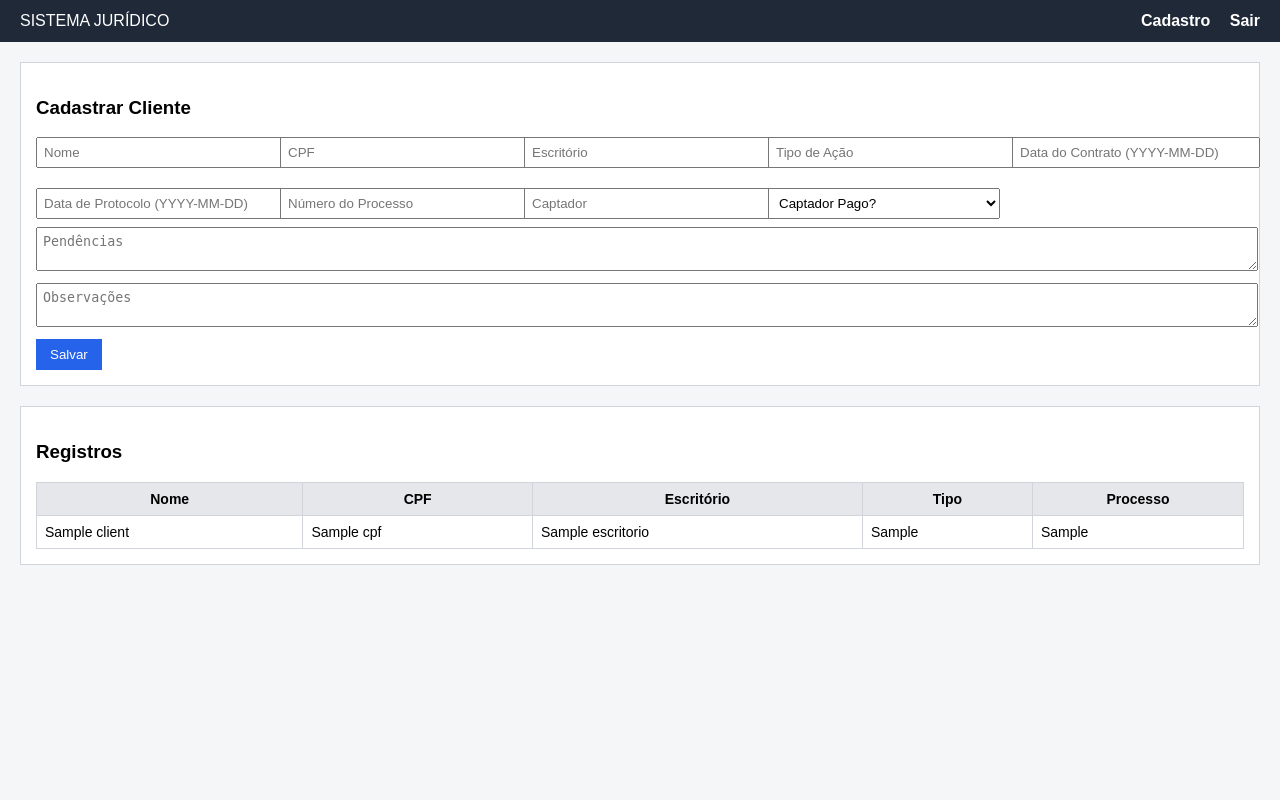
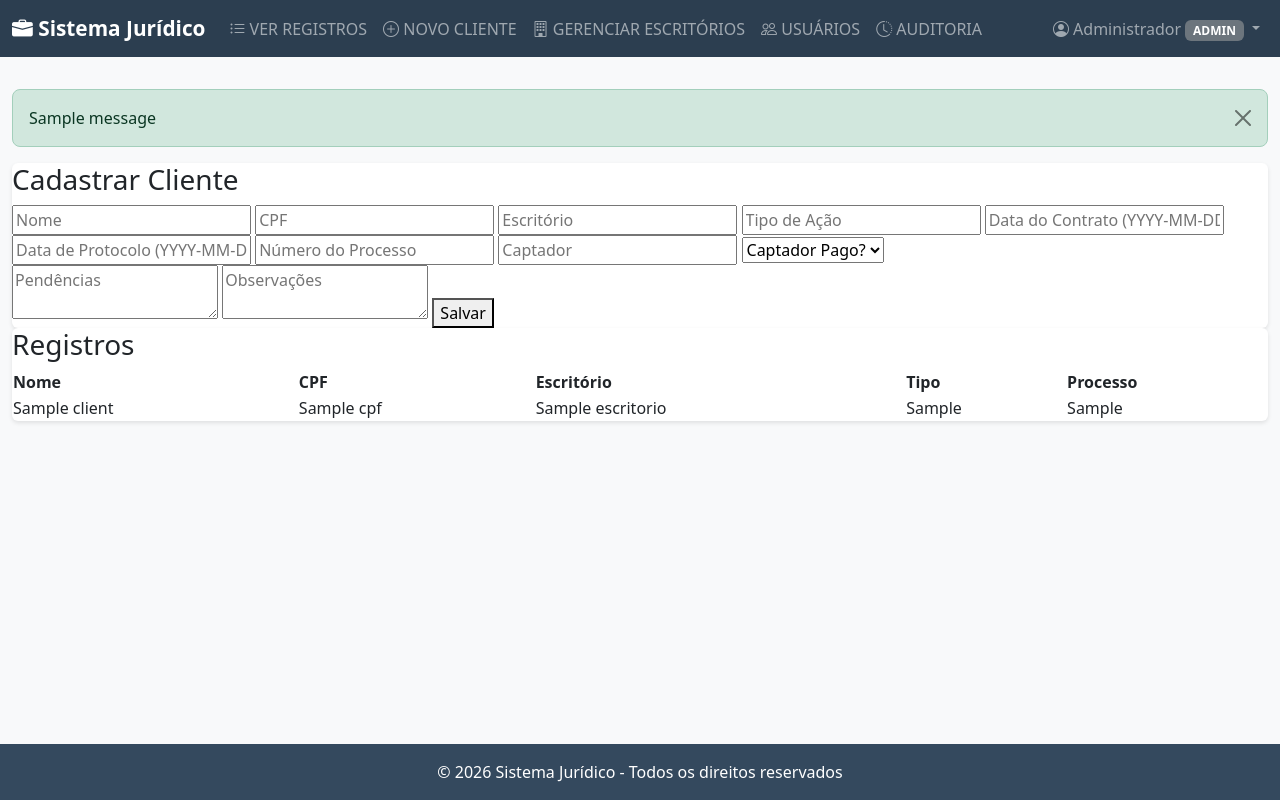
Before and after one commit to bponedev/SISTEMA-JURIDICO, a Flask app: template templates/clients.html in a window 1280 px wide. Run offline with Flask 3, Linux system fonts and the light colour scheme; a user stored in the database is signed in; tables that the repository leaves empty hold one stand-in row (values such as "Sample post"); the template is opened without the code that fills it: most values are stand-ins (such as "Sample title", 1, 10 or a date in 2020); one stand-in notice (Sample message) is shown.

Commit message:
Update base.html

```diff
--- a/templates/base.html
+++ b/templates/base.html
@@ -1,87 +1,154 @@
 <!DOCTYPE html>
-<html lang="pt-br">
+<html lang="pt-BR">
 <head>
     <meta charset="UTF-8">
-    <title>{{ title or 'Sistema Jurídico' }}</title>
-    <meta name="viewport" content="width=device-width, initial-scale=1">
+    <meta name="viewport" content="width=device-width, initial-scale=1.0">
+    <title>{% block title %}Sistema Jurídico{% endblock %}</title>
+    <link href="https://cdn.jsdelivr.net/npm/bootstrap@5.3.0/dist/css/bootstrap.min.css" rel="stylesheet">
+    <link href="https://cdn.jsdelivr.net/npm/bootstrap-icons@1.10.0/font/bootstrap-icons.css" rel="stylesheet">
+    <style>
+        :root {
+            --primary-color: #2c3e50;
+            --secondary-color: #34495e;
+            --accent-color: #3498db;
+        }
 
-    <style>
         body {
-            margin: 0;
-            font-family: Arial, Helvetica, sans-serif;
-            background: #f4f6f8;
+            min-height: 100vh;
+            display: flex;
+            flex-direction: column;
         }
-        header {
-            background: #1f2937;
+
+        .navbar {
+            background-color: var(--primary-color) !important;
+        }
+
+        .navbar-brand {
+            font-weight: bold;
+            font-size: 1.3rem;
+        }
+
+        .content-wrapper {
+            flex: 1;
+            padding: 2rem 0;
+            background-color: #f8f9fa;
+        }
+
+        .card {
+            box-shadow: 0 2px 4px rgba(0,0,0,0.1);
+            border: none;
+        }
+
+        .btn-primary {
+            background-color: var(--accent-color);
+            border-color: var(--accent-color);
+        }
+
+        .btn-primary:hover {
+            background-color: #2980b9;
+            border-color: #2980b9;
+        }
+
+        .table {
+            background-color: white;
+        }
+
+        footer {
+            background-color: var(--secondary-color);
             color: white;
-            padding: 12px 20px;
-            display: flex;
-            justify-content: space-between;
-            align-items: center;
+            padding: 1rem 0;
+            margin-top: auto;
         }
-        nav a {
-            color: white;
-            text-decoration: none;
-            margin-left: 15px;
-            font-weight: bold;
-        }
-        main {
-            padding: 20px;
-        }
-        table {
-            width: 100%;
-            border-collapse: collapse;
-            background: white;
-        }
-        th, td {
-            border: 1px solid #d1d5db;
-            padding: 8px;
-            font-size: 14px;
-        }
-        th {
-            background: #e5e7eb;
-        }
-        form input, form textarea, form select {
-            width: 100%;
-            padding: 6px;
-            margin-bottom: 8px;
-        }
-        button {
-            padding: 8px 14px;
-            background: #2563eb;
-            color: white;
-            border: none;
-            cursor: pointer;
-        }
-        button:hover {
-            background: #1d4ed8;
-        }
-        .grid {
-            display: grid;
-            grid-template-columns: repeat(auto-fit,minmax(220px,1fr));
-            gap: 12px;
-        }
-        .card {
-            background: white;
-            padding: 15px;
-            margin-bottom: 20px;
-            border: 1px solid #d1d5db;
+
+        .alert {
+            border-radius: 0.5rem;
         }
     </style>
+    {% block extra_css %}{% endblock %}
 </head>
 <body>
+    {% if current_user.is_authenticated %}
+    <nav class="navbar navbar-expand-lg navbar-dark">
+        <div class="container-fluid">
+            <a class="navbar-brand" href="{{ url_for('clients.list_clients') }}">
+                <i class="bi bi-briefcase-fill"></i> Sistema Jurídico
+            </a>
+            <button class="navbar-toggler" type="button" data-bs-toggle="collapse" data-bs-target="#navbarNav">
+                <span class="navbar-toggler-icon"></span>
+            </button>
+            <div class="collapse navbar-collapse" id="navbarNav">
+                <ul class="navbar-nav me-auto">
+                    <li class="nav-item">
+                        <a class="nav-link" href="{{ url_for('clients.list_clients') }}">
+                            <i class="bi bi-list-ul"></i> VER REGISTROS
+                        </a>
+                    </li>
+                    <li class="nav-item">
+                        <a class="nav-link" href="{{ url_for('clients.create_client') }}">
+                            <i class="bi bi-plus-circle"></i> NOVO CLIENTE
+                        </a>
+                    </li>
+                    <li class="nav-item">
+                        <a class="nav-link" href="{{ url_for('offices.manage_offices') }}">
+                            <i class="bi bi-building"></i> GERENCIAR ESCRITÓRIOS
+                        </a>
+                    </li>
+                    {% if current_user.role == 'ADMIN' %}
+                    <li class="nav-item">
+                        <a class="nav-link" href="{{ url_for('admin.list_users') }}">
+                            <i class="bi bi-people"></i> USUÁRIOS
+                        </a>
+                    </li>
+                    <li class="nav-item">
+                        <a class="nav-link" href="{{ url_for('admin.audit_log') }}">
+                            <i class="bi bi-clock-history"></i> AUDITORIA
+                        </a>
+                    </li>
+                    {% endif %}
+                </ul>
+                <ul class="navbar-nav">
+                    <li class="nav-item dropdown">
+                        <a class="nav-link dropdown-toggle" href="#" role="button" data-bs-toggle="dropdown">
+                            <i class="bi bi-person-circle"></i> {{ current_user.nome }}
+                            <span class="badge bg-secondary">{{ current_user.role }}</span>
+                        </a>
+                        <ul class="dropdown-menu dropdown-menu-end">
+                            <li><a class="dropdown-item" href="{{ url_for('auth.logout') }}">
+                                <i class="bi bi-box-arrow-right"></i> Sair
+                            </a></li>
+                        </ul>
+                    </li>
+                </ul>
+            </div>
+        </div>
+    </nav>
+    {% endif %}
 
-<header>
-    <div>SISTEMA JURÍDICO</div>
-    <nav>
-        <a href="{{ url_for('clients.form') }}">Cadastro</a>
-        <a href="{{ url_for('auth.logout') }}">Sair</a>
-    </nav>
-</header>
+    <div class="content-wrapper">
+        <div class="container-fluid">
+            {% with messages = get_flashed_messages(with_categories=true) %}
+                {% if messages %}
+                    {% for category, message in messages %}
+                    <div class="alert alert-{{ 'danger' if category == 'error' else category }} alert-dismissible fade show" role="alert">
+                        {{ message }}
+                        <button type="button" class="btn-close" data-bs-dismiss="alert"></button>
+                    </div>
+                    {% endfor %}
+                {% endif %}
+            {% endwith %}
 
-<main>
-    {% block content %}{% endblock %}
-</main>
+            {% block content %}{% endblock %}
+        </div>
+    </div>
 
+    <footer class="text-center">
+        <div class="container">
+            <p class="mb-0">&copy; 2026 Sistema Jurídico - Todos os direitos reservados</p>
+        </div>
+    </footer>
+
+    <script src="https://cdn.jsdelivr.net/npm/bootstrap@5.3.0/dist/js/bootstrap.bundle.min.js"></script>
+    <script src="https://code.jquery.com/jquery-3.7.0.min.js"></script>
+    {% block extra_js %}{% endblock %}
 </body>
 </html>
```
